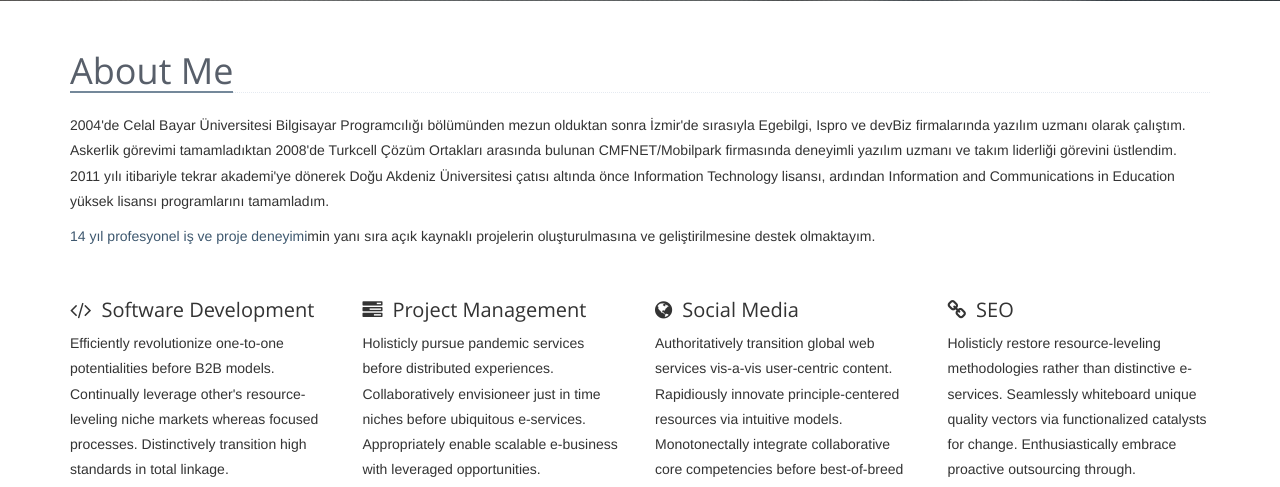
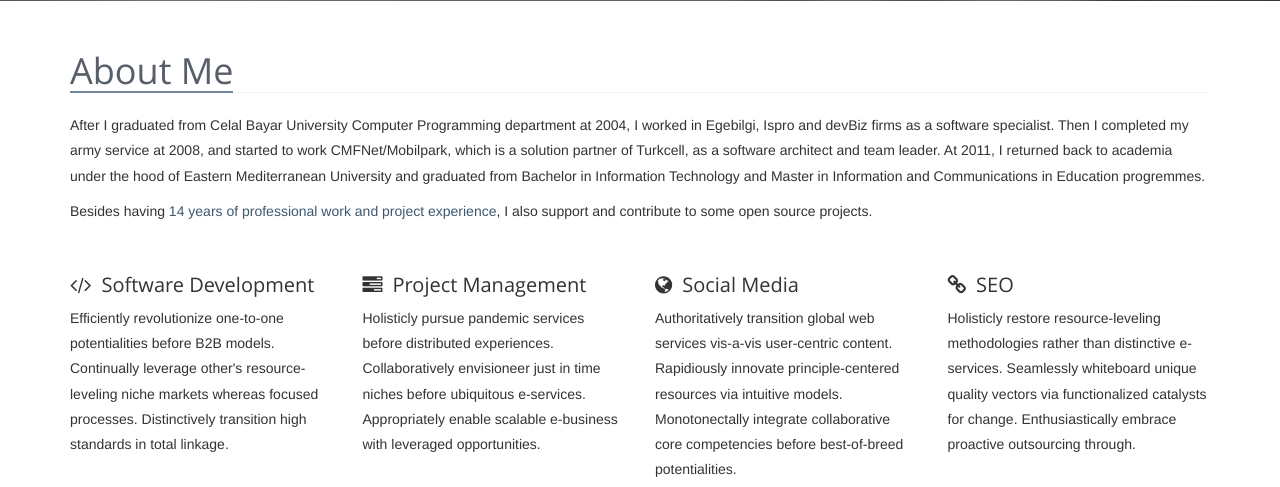
Before and after one commit to eser/personal-homepage, a PHP site: page / in a window 1280 px wide. Shown: the part 799-1286 px from the top of the page. Run offline with PHP 8.4, Linux system fonts and the light colour scheme; data that the repository does not hold is empty.

Commit message:
* updates.

```diff
--- a/content/english.php
+++ b/content/english.php
@@ -100,13 +100,13 @@
                     </div>
 
                     <p class="xtext">
-                        2004'de Celal Bayar Üniversitesi Bilgisayar Programcılığı bölümünden mezun olduktan sonra İzmir'de sırasıyla Egebilgi, Ispro ve devBiz firmalarında yazılım uzmanı olarak çalıştım.
-                        Askerlik görevimi tamamladıktan 2008'de Turkcell Çözüm Ortakları arasında bulunan CMFNET/Mobilpark firmasında deneyimli yazılım uzmanı ve takım liderliği görevini üstlendim.
-                        2011 yılı itibariyle tekrar akademi'ye dönerek Doğu Akdeniz Üniversitesi çatısı altında önce Information Technology lisansı, ardından Information and Communications in Education
-                        yüksek lisansı programlarını tamamladım.
+                        After I graduated from Celal Bayar University Computer Programming department at 2004, I worked in Egebilgi, Ispro and devBiz firms as a software specialist.
+                        Then I completed my army service at 2008, and started to work CMFNet/Mobilpark, which is a solution partner of Turkcell, as a software architect and team leader.
+                        At 2011, I returned back to academia under the hood of Eastern Mediterranean University and graduated from Bachelor in Information Technology and Master in Information
+                        and Communications in Education progremmes.
                     </p>
                     <p class="xtext">
-                        <a href="https://larukedi.github.io">14 yıl profesyonel iş ve proje deneyimi</a>min yanı sıra açık kaynaklı projelerin oluşturulmasına ve geliştirilmesine destek olmaktayım.
+                        Besides having <a href="https://larukedi.github.io">14 years of professional work and project experience</a>, I also support and contribute to some open source projects.
                     </p>
 
                     <div class="row interest margin-top-30px">
```
